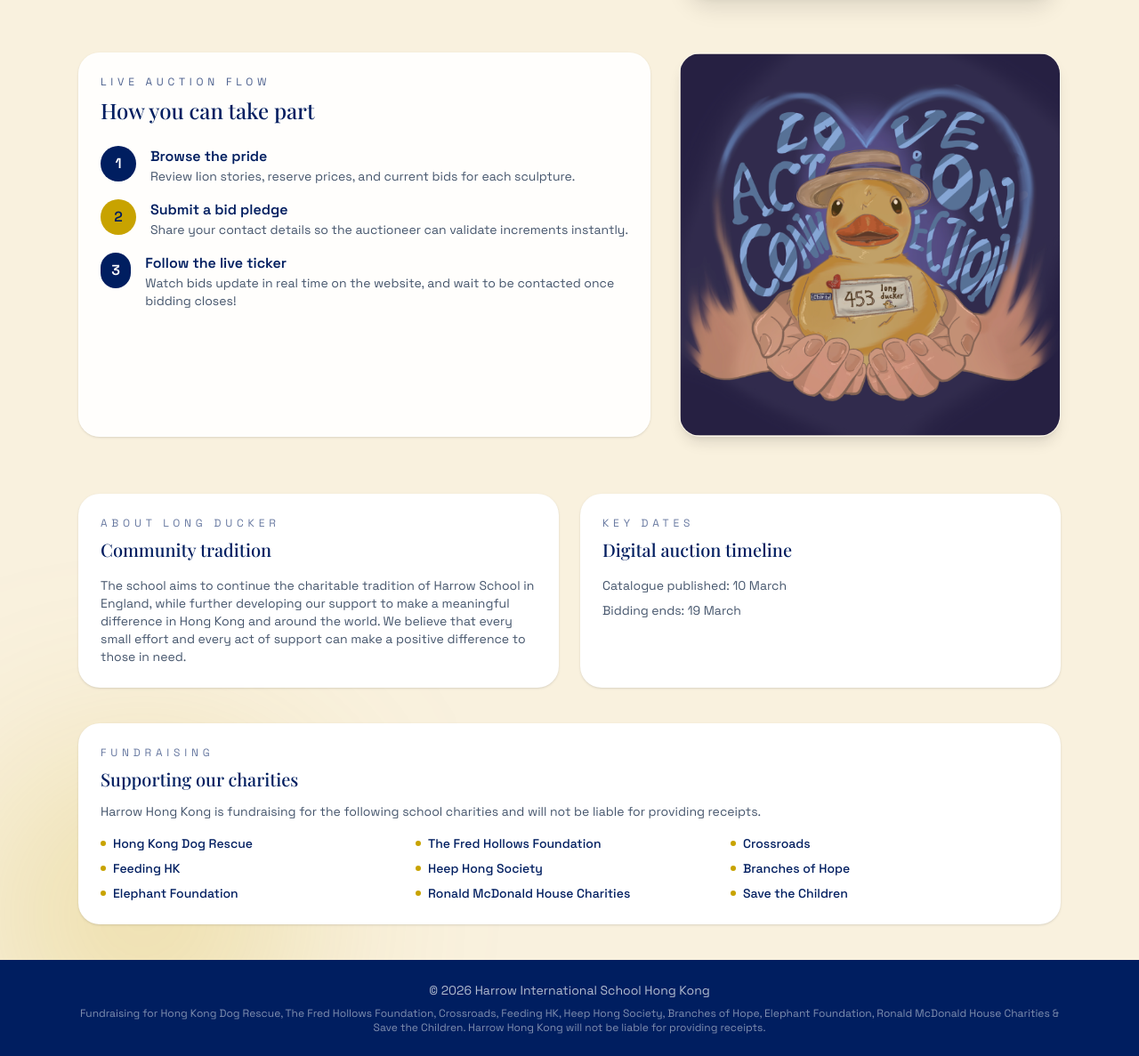
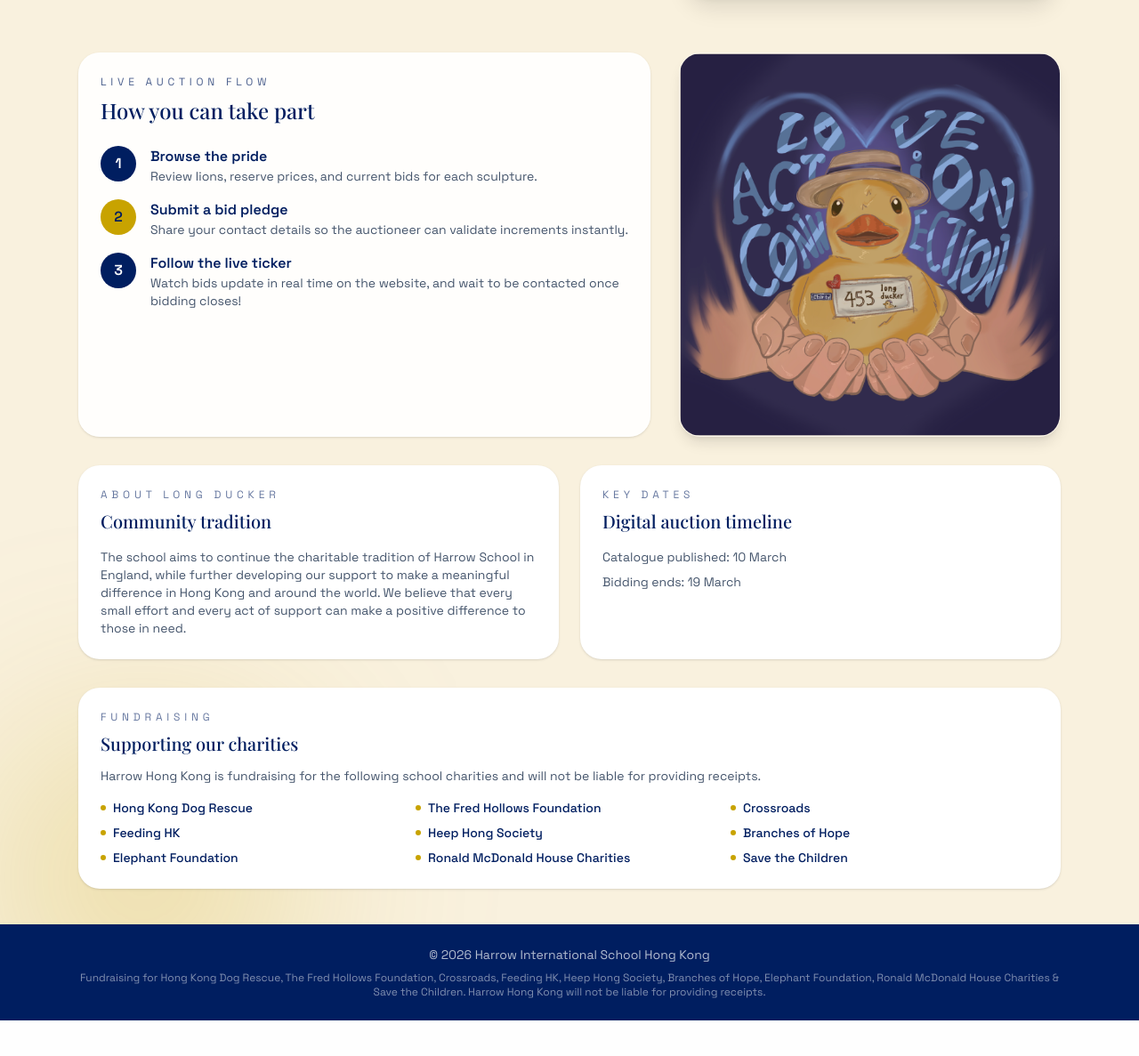
Before and after one commit to audreylai/long-ducker-2026, a Flask app: page / in a window 1280 px wide. Shown: the part 603-1790 px from the top of the page at 89% size. After the commit the page ends 1750 px from the top, so only its background shows below. Run offline with Flask 3, Linux system fonts and the light colour scheme; data that the repository does not hold is empty; style sheets or scripts are compiled from the project's sources; parts of the project's set-up code (start-up, migrations or seed data) failed here and were passed over; some libraries are stand-ins or nearby versions.

Commit message:
UI edits

```diff
--- a/templates/admin_dashboard.html
+++ b/templates/admin_dashboard.html
@@ -95,6 +95,7 @@
                         <div class="flex flex-wrap gap-2 text-xs">
                             <a href="{{ url_for('admin_lion_detail', lion_id=lion.id) }}" class="px-3 py-1 rounded-full border border-harrowBlue/20 text-harrowBlue">View</a>
                             <a href="{{ url_for('admin_edit_lion', lion_id=lion.id) }}" class="px-3 py-1 rounded-full border border-harrowBlue/20 text-harrowBlue">Edit</a>
+                            <a href="{{ url_for('admin_lion_qr_pdf', lion_id=lion.id) }}" class="px-3 py-1 rounded-full border border-harrowBlue/20 text-harrowBlue" target="_blank" rel="noopener">QR PDF</a>
                             <form method="POST" action="{{ url_for('admin_delete_lion', lion_id=lion.id) }}" onsubmit="return confirm('Delete {{ lion.name|e }} and all its bids and images?')">
                                 <input type="hidden" name="csrf_token" value="{{ csrf_token() }}">
                                 <button type="submit" class="px-3 py-1 rounded-full border border-red-200 text-red-600">Delete</button>
--- a/templates/index.html
+++ b/templates/index.html
@@ -76,21 +76,21 @@
 		<h3 class="mt-2 text-2xl font-serif text-harrowBlue">How you can take part</h3>
 		<ol class="mt-6 space-y-4">
 			<li class="flex gap-4">
-				<span class="h-10 w-10 rounded-full bg-harrowBlue text-white font-semibold flex items-center justify-center">1</span>
+				<span class="h-10 w-10 shrink-0 rounded-full bg-harrowBlue text-white font-semibold flex items-center justify-center">1</span>
 				<div>
 					<p class="font-semibold text-harrowBlue">Browse the pride</p>
-					<p class="text-sm text-slate-600">Review lion stories, reserve prices, and current bids for each sculpture.</p>
+					<p class="text-sm text-slate-600">Review lions, reserve prices, and current bids for each sculpture.</p>
 				</div>
 			</li>
 			<li class="flex gap-4">
-				<span class="h-10 w-10 rounded-full bg-harrowGold text-harrowBlue font-semibold flex items-center justify-center">2</span>
+				<span class="h-10 w-10 shrink-0 rounded-full bg-harrowGold text-harrowBlue font-semibold flex items-center justify-center">2</span>
 				<div>
 					<p class="font-semibold text-harrowBlue">Submit a bid pledge</p>
 					<p class="text-sm text-slate-600">Share your contact details so the auctioneer can validate increments instantly.</p>
 				</div>
 			</li>
 			<li class="flex gap-4">
-				<span class="h-10 w-10 rounded-full bg-harrowBlue text-white font-semibold flex items-center justify-center">3</span>
+				<span class="h-10 w-10 shrink-0 rounded-full bg-harrowBlue text-white font-semibold flex items-center justify-center">3</span>
 				<div>
 					<p class="font-semibold text-harrowBlue">Follow the live ticker</p>
 					<p class="text-sm text-slate-600">Watch bids update in real time on the website, and wait to be contacted once bidding closes!</p>
@@ -103,7 +103,7 @@
 	</div>
 </section>
 
-<section id="auction-info" class="mt-16 grid gap-6 md:grid-cols-2">
+<section id="auction-info" class="mt-8 grid gap-6 md:grid-cols-2">
  	<article class="bg-white rounded-3xl p-6 shadow-sm border border-white/60">
 		<p class="text-xs uppercase tracking-[0.4em] text-harrowBlue/60">About Long Ducker</p>
 		<h3 class="mt-2 text-xl font-serif text-harrowBlue">Community tradition</h3>
@@ -119,7 +119,7 @@
 	</article>
 </section>
 
-<section class="mt-10 bg-white rounded-3xl p-6 shadow-sm border border-white/60">
+<section class="mt-8 bg-white rounded-3xl p-6 shadow-sm border border-white/60">
 	<p class="text-xs uppercase tracking-[0.4em] text-harrowBlue/60">Fundraising</p>
 	<h3 class="mt-2 text-xl font-serif text-harrowBlue">Supporting our charities</h3>
 	<p class="mt-3 text-sm text-slate-600 max-w-3xl">Harrow Hong Kong is fundraising for the following school charities and will not be liable for providing receipts.</p>
```
